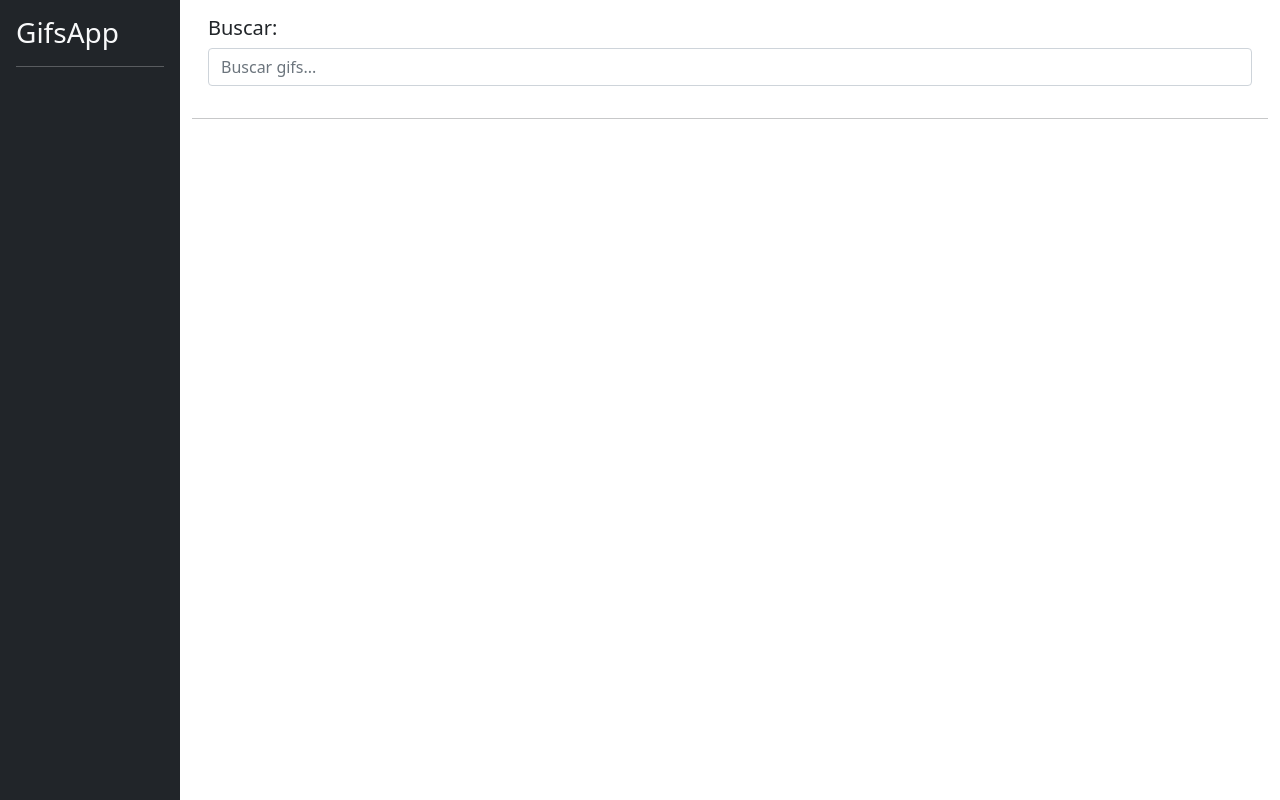
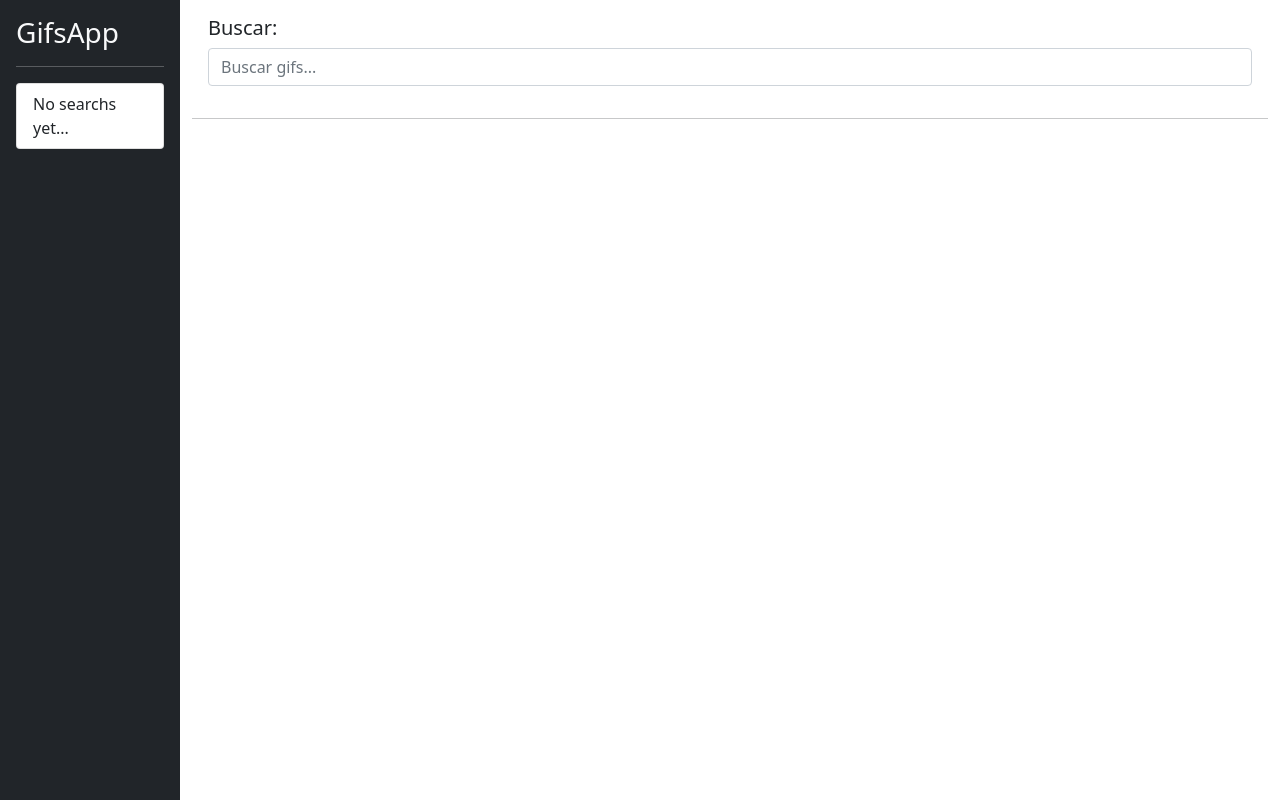
Before and after one commit to Julito01/Gifs-App, an Angular app: page / in a window 1280 px wide. Built offline with nearby package versions, Linux system fonts and the light colour scheme.

Commit message:
Capitalized search history words

```diff
--- a/src/app/shared/sidebar/sidebar.component.html
+++ b/src/app/shared/sidebar/sidebar.component.html
@@ -3,10 +3,16 @@
   <hr class="text-white" />
   <div class="list-group list-reset">
     <a
+      *ngIf="searchs.length == 0"
+      href="#"
+      class="list-group-item list-group-item-action"
+      >No searchs yet...</a
+    >
+    <a
       *ngFor="let search of searchs"
-      herf="#"
+      href="#"
       class="list-group-item list-group-item-action"
-      >{{ search }}</a
+      >{{ search | titlecase }}</a
     >
   </div>
 </div>
```
